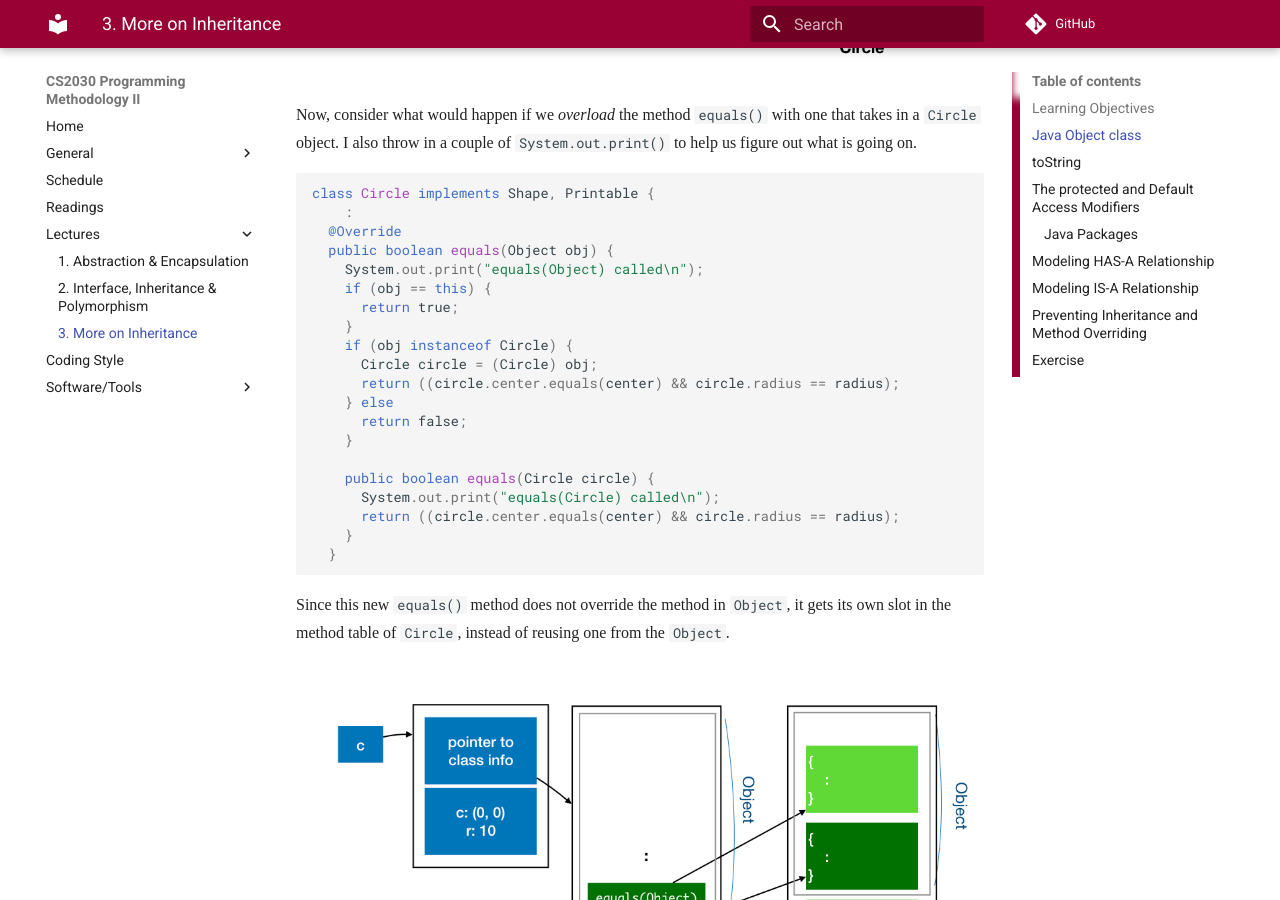
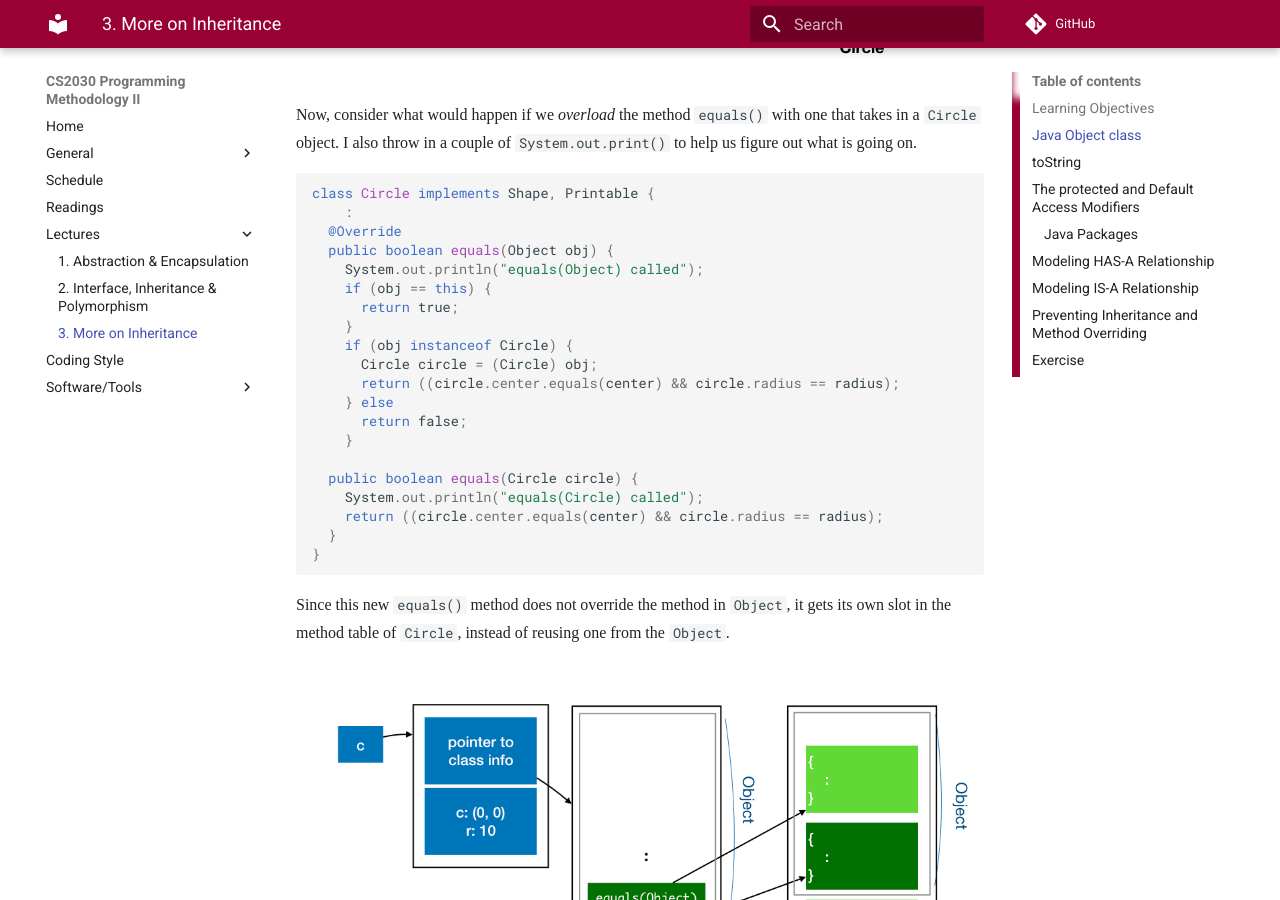
Before and after one commit to nus-cs2030/1718-s2, an MkDocs documentation site: the page built from docs/lec03.md, in a window 1280 px wide and 900 px high, scrolled down 3775 px. Built offline with MkDocs 1.6.1 and Material for MkDocs 9.7.7, drawn with Linux system fonts in a browser that asks for light colours; some web fonts are replaced; formulas are drawn with MathJax 3; comment, search, counter and statistics services are not loaded; old or Windows-style settings are respelled for this version of MkDocs.

Commit message:
Fix indentation of code

````diff
--- a/docs/lec03.md
+++ b/docs/lec03.md
@@ -92,7 +92,7 @@ class Circle implements Shape, Printable {
     :
   @Override
   public boolean equals(Object obj) {
-    System.out.print("equals(Object) called\n");
+    System.out.println("equals(Object) called");
     if (obj == this) {
       return true;
     }
@@ -103,11 +103,11 @@ class Circle implements Shape, Printable {
       return false;
     }
 
-    public boolean equals(Circle circle) {
-      System.out.print("equals(Circle) called\n");
-      return ((circle.center.equals(center) && circle.radius == radius);
-    }
+  public boolean equals(Circle circle) {
+    System.out.println("equals(Circle) called");
+    return ((circle.center.equals(center) && circle.radius == radius);
   }
+}
 ```
 
 Since this new `equals()` method does not override the method in `Object`, it gets its own slot in the method table of `Circle`, instead of reusing one from the `Object`.
````
